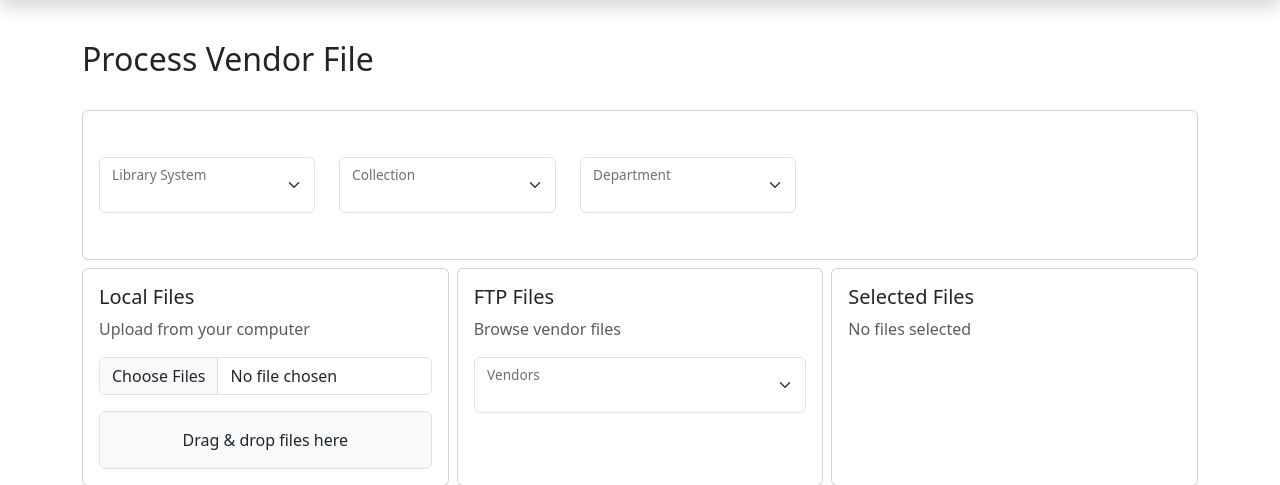
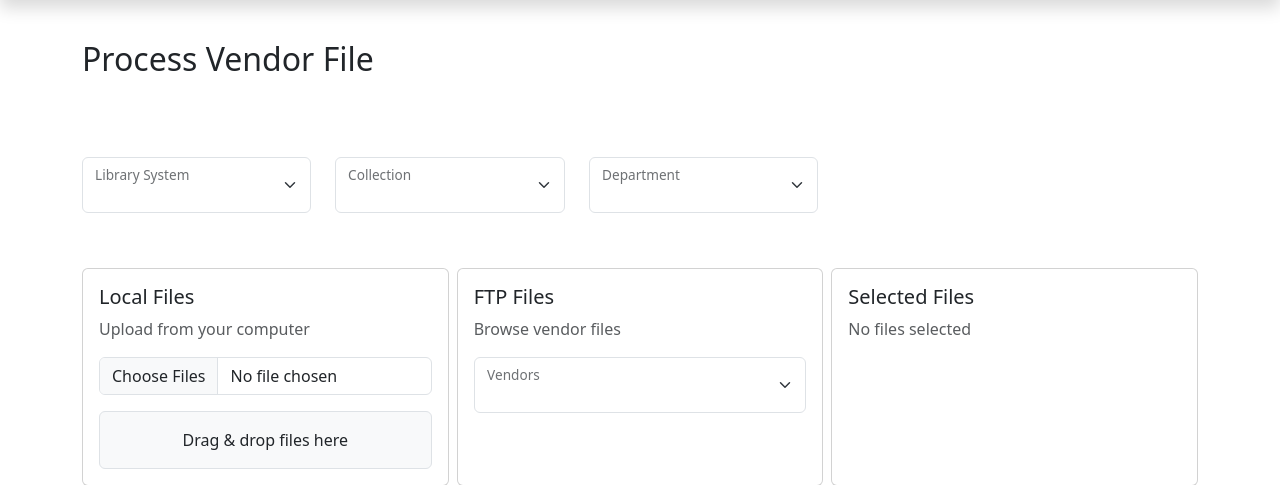
Before and after one commit to BookOps-CAT/overload-web, a FastAPI app: page /process in a window 1280 px wide. Shown: the part 108-593 px from the top of the page. Run offline with FastAPI, Linux system fonts and the light colour scheme; parts of the project's set-up code (start-up, migrations or seed data) failed here and were passed over; some libraries are stand-ins or nearby versions.

Commit message:
fixed spacing for context row

```diff
--- a/overload_web/static/css/style.css
+++ b/overload_web/static/css/style.css
@@ -44,10 +44,17 @@
   background-color: var(--nypl-brand-color);
   color: white;
 }
-.context-card {
+.context-row {
   min-height: 150px;
 }
-.context-card .card-body {
-  display: flex;
+.image-container {
+  height: 150px;
+  overflow: hidden;
   align-items: center;
+  justify-content: center;
 }
+.dynamic-img {
+  max-height: 100%;
+  max-width: 100%;
+  object-fit: contain;
+}
--- a/overload_web/templates/pvf_partials/context_source.html
+++ b/overload_web/templates/pvf_partials/context_source.html
@@ -1,7 +1,6 @@
 {% import "macros/pvf.html" as macro %}
-<div class="card context-card">
-  <div class="card-body">
-    <div class="row align-items-center w-100"
+<div class="context-card">
+  <div class="row align-items-center context-row"
        hx-get="/forms/update-context"
        hx-trigger="change from:.context-card select, load"
        hx-include="closest .context-card"
@@ -9,13 +8,12 @@
     <div class="col" id="library_wrapper">{{ macro.context_select("library", context_fields["library"]) }}</div>
     <div class="col" id="collection_wrapper">{{ macro.context_select("collection", context_fields["collection"]) }}</div>
     <div class="col" id="record_type_wrapper">{{ macro.context_select("record_type", context_fields["record_type"]) }}</div>
-      <div class="col-2 text-center">
-        <div id="library-img"></div>
+    <div class="col-2 d-flex image-container">
+      <div id="library-img" class="dynamic-img"></div>
     </div>
-      <div class="col-2 text-center">
+    <div class="col-2 d-flex flex-column text-center">
       <div id="collection-display" class="mb-1"></div>
       <div id="record-type-display"></div>
     </div>
   </div>
 </div>
-</div>
```
Lines whose indentation alone changed are shown as unchanged.
